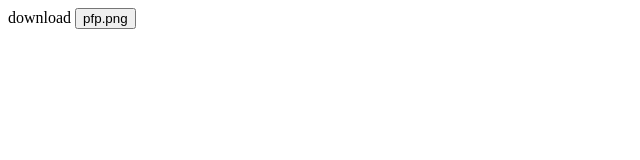
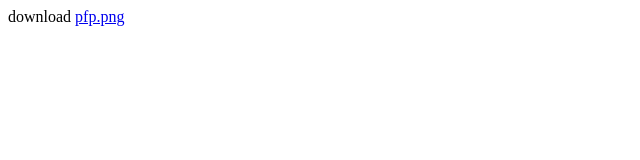
Before and after one commit to NerfZham/Web-test, a plain HTML site: page index.html in a window 1280 px wide. Shown: the whole page, without its empty margins (0-640 px from the left). Drawn offline with Linux system fonts and the light colour scheme.

Commit message:
index.html

```diff
--- a/index.html
+++ b/index.html
@@ -3,8 +3,8 @@
 
 <body>
 download
-<button onclick="href='pfp.png' download">
+<a href="pfp.png" download>
 pfp.png
-</button>
+</a>
 </body>
 </html>
```
